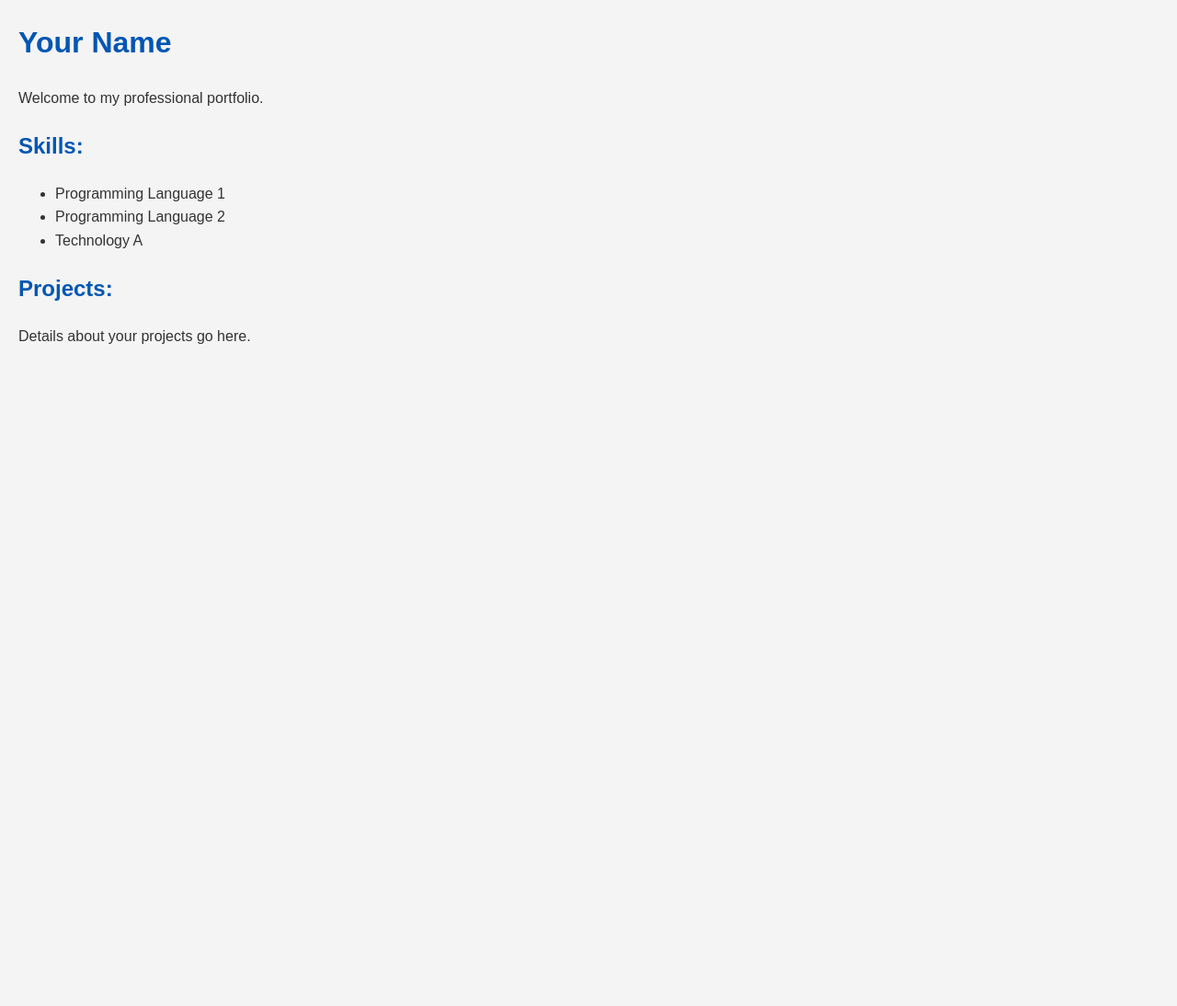
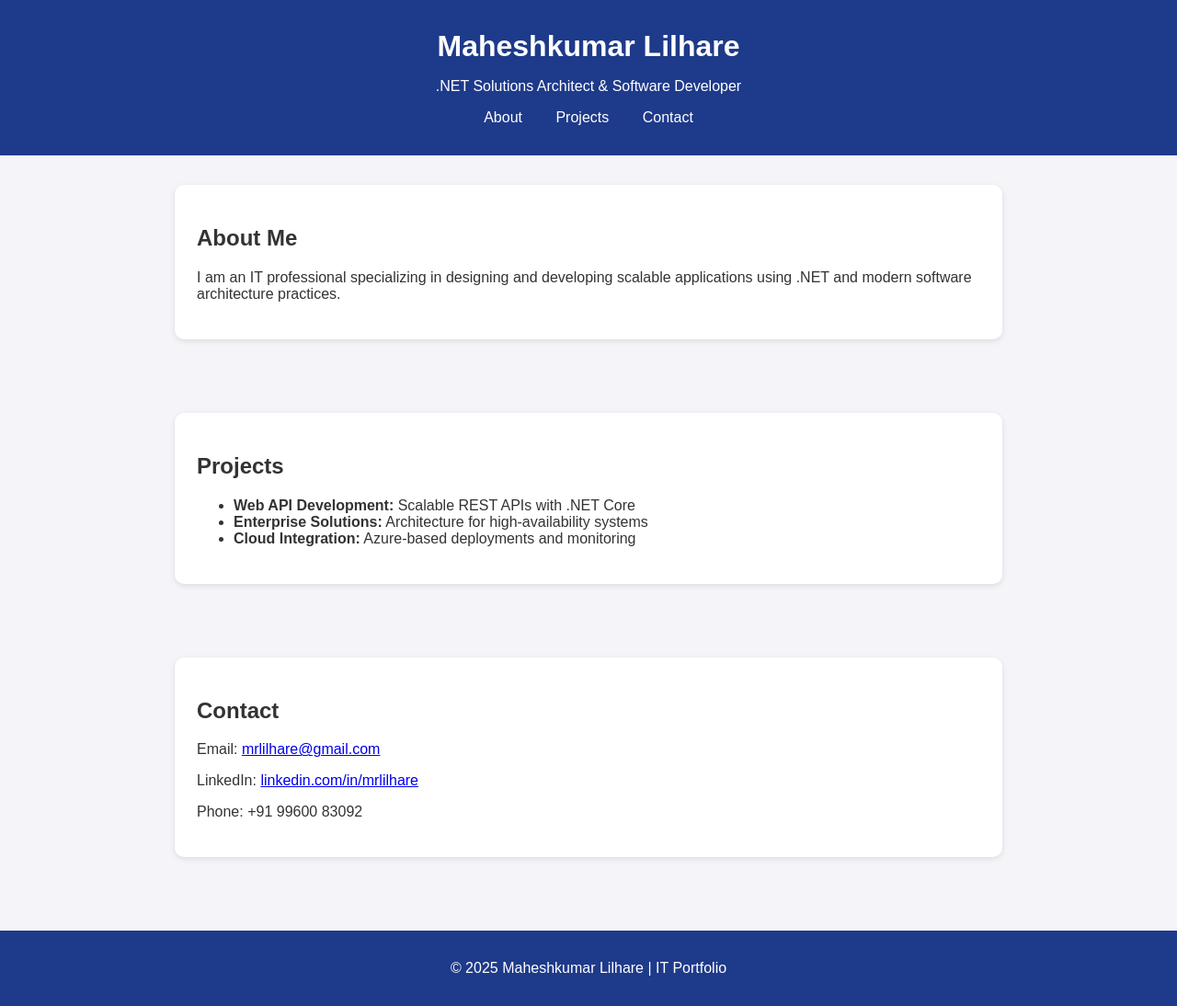
Before and after one commit to mrlilhare/tech-solutions, a plain HTML site: page index.html in a window 1280 px wide. Shown: the whole page at 92% size. Before the commit the page ends 800 px from the top, so only its background shows below. Drawn offline with Linux system fonts and the light colour scheme.

Commit message:
Update index.html

```diff
--- a/index.html
+++ b/index.html
@@ -1,19 +1,93 @@
    <!DOCTYPE html>
-        <html>
+<html lang="en">
 <head>
-            <title>Your Name - IT Professional</title>
-            <link rel="stylesheet" href="style.css">
+  <meta charset="UTF-8" />
+  <meta name="viewport" content="width=device-width, initial-scale=1.0" />
+  <title>Maheshkumar Lilhare | IT Portfolio</title>
+  <style>
+    body {
+      font-family: Arial, sans-serif;
+      margin: 0;
+      padding: 0;
+      background: #f4f4f9;
+      color: #333;
+    }
+    header {
+      background: #1e3a8a;
+      color: #fff;
+      padding: 2rem;
+      text-align: center;
+    }
+    header h1 { margin: 0; }
+    nav {
+      margin-top: 1rem;
+    }
+    nav a {
+      color: #fff;
+      margin: 0 1rem;
+      text-decoration: none;
+    }
+    section {
+      padding: 2rem;
+      max-width: 900px;
+      margin: auto;
+    }
+    .card {
+      background: #fff;
+      padding: 1.5rem;
+      margin-bottom: 1rem;
+      border-radius: 10px;
+      box-shadow: 0 2px 6px rgba(0,0,0,0.1);
+    }
+    footer {
+      background: #1e3a8a;
+      color: #fff;
+      text-align: center;
+      padding: 1rem;
+      margin-top: 2rem;
+    }
+  </style>
 </head>
 <body>
-            <h1>Your Name</h1>
-            <p>Welcome to my professional portfolio.</p>
-            <h2>Skills:</h2>
+  <header>
+    <h1>Maheshkumar Lilhare</h1>
+    <p>.NET Solutions Architect & Software Developer</p>
+    <nav>
+      <a href="#about">About</a>
+      <a href="#projects">Projects</a>
+      <a href="#contact">Contact</a>
+    </nav>
+  </header>
+
+  <section id="about">
+    <div class="card">
+      <h2>About Me</h2>
+      <p>I am an IT professional specializing in designing and developing scalable applications using .NET and modern software architecture practices.</p>
+    </div>
+  </section>
+
+  <section id="projects">
+    <div class="card">
+      <h2>Projects</h2>
       <ul>
-                <li>Programming Language 1</li>
-                <li>Programming Language 2</li>
-                <li>Technology A</li>
+        <li><strong>Web API Development:</strong> Scalable REST APIs with .NET Core</li>
+        <li><strong>Enterprise Solutions:</strong> Architecture for high-availability systems</li>
+        <li><strong>Cloud Integration:</strong> Azure-based deployments and monitoring</li>
       </ul>
-            <h2>Projects:</h2>
-            <p>Details about your projects go here.</p>
+    </div>
+  </section>
+
+  <section id="contact">
+    <div class="card">
+      <h2>Contact</h2>
+      <p>Email: <a href="mailto:mrlilhare@gmail.com">mrlilhare@gmail.com</a></p>
+      <p>LinkedIn: <a href="https://www.linkedin.com/in/mrlilhare/" target="_blank">linkedin.com/in/mrlilhare</a></p>
+      <p>Phone: +91 99600 83092</p>
+    </div>
+  </section>
+
+  <footer>
+    <p>© 2025 Maheshkumar Lilhare | IT Portfolio</p>
+  </footer>
 </body>
 </html>
```
Lines whose indentation alone changed are shown as unchanged.
